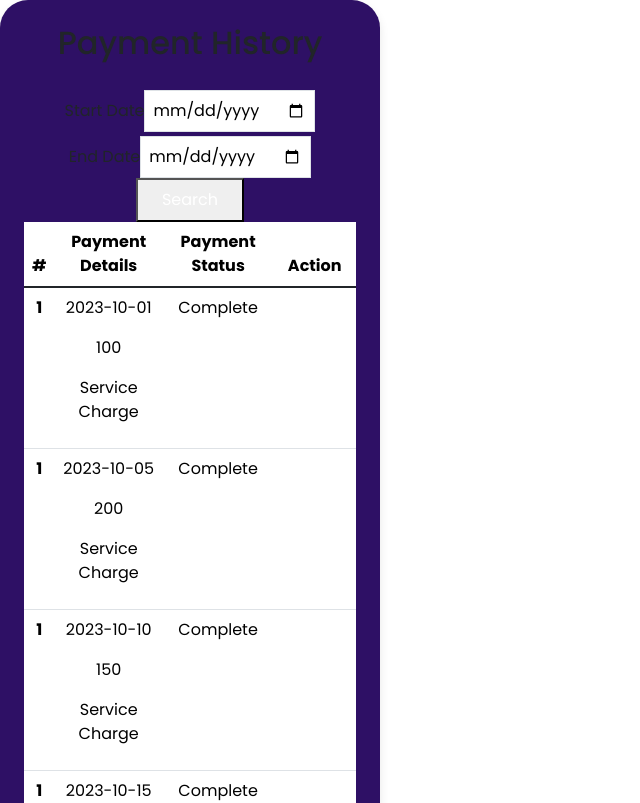
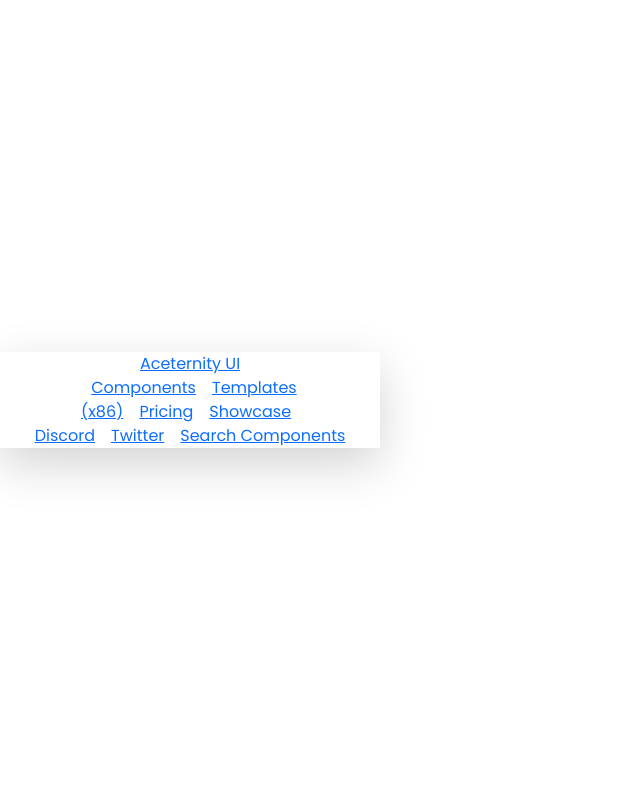
Before and after one commit to Dinithi-2000/All-in-one-Personal-Assistance-App, a React (Create React App) app in the folder Frontend/personal-assistance-app/: page / in a window 1280 px wide. Shown: the top 803 px of the page, without its empty margins (0-640 px from the left). Built offline with nearby package versions, Linux system fonts and the light colour scheme.

Commit message:
Implement React Router

```diff
--- a/Frontend/personal-assistance-app/src/App.js
+++ b/Frontend/personal-assistance-app/src/App.js
@@ -1,20 +1,19 @@
 import logo from './logo.svg';
 import './App.css';
 import PaymentDashboard from './Component/Pages/PaymentDashboard';
-import PaymentMethod from './Component/UI/PaymentMethod';
-import ServiceCatergoty from './Component/UI/ServiceCatergoty';
-import MonthlyPayment from './Component/UI/MonthlyPayment';
-import PaymentHistory from './Component/UI/PaymentHistory';
+
+import AppRoutes from './Routes/AppRoutes';
+import { useState } from 'react';
+import NavBar from './Component/UI/NavBar';
 
 function App() {
+
+  const [isAuthenticated, setIsAuthenticated] = useState(true);
   return (
     <div className="App">
 
-
-      {/*<PaymentDashboard />*/}
-      {/*<PaymentMethod />*/}
-      {/*<MonthlyPayment />*/}
-      <PaymentHistory />
+      {/*<AppRoutes isAuthenticated={isAuthenticated} setIsAuthenticated={setIsAuthenticated} />*/}
+      <NavBar />
     </div>
   );
 }
--- /dev/null
+++ b/Frontend/personal-assistance-app/src/Component/Pages/HomePage.jsx
@@ -0,0 +1,5 @@
+import React from "react";
+
+export default function HomePage() {
+  return <div>HomePage</div>;
+}
--- /dev/null
+++ b/Frontend/personal-assistance-app/src/Component/UI/Layout.jsx
@@ -0,0 +1,5 @@
+import React from "react";
+
+export default function Layout() {
+  return <div>Layout</div>;
+}
--- /dev/null
+++ b/Frontend/personal-assistance-app/src/Component/UI/NavBar.jsx
@@ -0,0 +1,81 @@
+import React from "react";
+
+const NavBar = () => {
+  return (
+    <nav className="bg-white shadow-lg">
+      <div className="max-w-6xl mx-auto px-4">
+        <div className="flex justify-between">
+          <div className="flex space-x-7">
+            {/* Logo or Brand Name */}
+            <div>
+              <a href="/" className="flex items-center py-4 px-2">
+                <span className="font-semibold text-gray-800 text-lg">
+                  Aceternity UI
+                </span>
+              </a>
+            </div>
+
+            {/* Navigation Links */}
+            <div className="hidden md:flex items-center space-x-6">
+              <a
+                href="/components"
+                className="py-4 px-2 text-gray-800 font-semibold hover:text-purple-600 transition duration-300 relative group"
+              >
+                Components
+                <span className="absolute bottom-0 left-0 w-full h-0.5 bg-gradient-to-r from-purple-400 to-pink-600 transform scale-x-0 group-hover:scale-x-100 transition-transform duration-300"></span>
+              </a>
+              <a
+                href="/templates"
+                className="py-4 px-2 text-gray-800 font-semibold hover:text-purple-600 transition duration-300 relative group"
+              >
+                Templates (x86)
+                <span className="absolute bottom-0 left-0 w-full h-0.5 bg-gradient-to-r from-purple-400 to-pink-600 transform scale-x-0 group-hover:scale-x-100 transition-transform duration-300"></span>
+              </a>
+              <a
+                href="/pricing"
+                className="py-4 px-2 text-gray-800 font-semibold hover:text-purple-600 transition duration-300 relative group"
+              >
+                Pricing
+                <span className="absolute bottom-0 left-0 w-full h-0.5 bg-gradient-to-r from-purple-400 to-pink-600 transform scale-x-0 group-hover:scale-x-100 transition-transform duration-300"></span>
+              </a>
+              <a
+                href="/showcase"
+                className="py-4 px-2 text-gray-800 font-semibold hover:text-purple-600 transition duration-300 relative group"
+              >
+                Showcase
+                <span className="absolute bottom-0 left-0 w-full h-0.5 bg-gradient-to-r from-purple-400 to-pink-600 transform scale-x-0 group-hover:scale-x-100 transition-transform duration-300"></span>
+              </a>
+            </div>
+          </div>
+
+          {/* Right Side Links (e.g., Discord, Twitter, Search) */}
+          <div className="hidden md:flex items-center space-x-6">
+            <a
+              href="/discord"
+              className="py-4 px-2 text-gray-800 font-semibold hover:text-purple-600 transition duration-300 relative group"
+            >
+              Discord
+              <span className="absolute bottom-0 left-0 w-full h-0.5 bg-gradient-to-r from-purple-400 to-pink-600 transform scale-x-0 group-hover:scale-x-100 transition-transform duration-300"></span>
+            </a>
+            <a
+              href="/twitter"
+              className="py-4 px-2 text-gray-800 font-semibold hover:text-purple-600 transition duration-300 relative group"
+            >
+              Twitter
+              <span className="absolute bottom-0 left-0 w-full h-0.5 bg-gradient-to-r from-purple-400 to-pink-600 transform scale-x-0 group-hover:scale-x-100 transition-transform duration-300"></span>
+            </a>
+            <a
+              href="/search"
+              className="py-4 px-2 text-gray-800 font-semibold hover:text-purple-600 transition duration-300 relative group"
+            >
+              Search Components
+              <span className="absolute bottom-0 left-0 w-full h-0.5 bg-gradient-to-r from-purple-400 to-pink-600 transform scale-x-0 group-hover:scale-x-100 transition-transform duration-300"></span>
+            </a>
+          </div>
+        </div>
+      </div>
+    </nav>
+  );
+};
+
+export default NavBar;
--- /dev/null
+++ b/Frontend/personal-assistance-app/src/Routes/AppRoutes.jsx
@@ -0,0 +1,25 @@
+import React from "react";
+import { Route, Routes } from "react-router-dom";
+import Layout from "../Component/UI/Layout";
+import HomePage from "../Component/Pages/HomePage";
+import PrivateRoute from "./PrivateRoute";
+import PaymentDashboard from "../Component/Pages/PaymentDashboard";
+import ServiceCatergoty from "../Component/UI/ServiceCatergoty";
+
+export default function AppRoutes({ isAuthenticated, setIsAuthenticated }) {
+  return (
+    <Routes>
+      {/*set public route*/}
+      <Route path="/" element={<Layout />}>
+        <Route index element={<HomePage />}></Route>
+        {/*<Route path="/login" element={<LoginPage setIsAuthenticated={setIsAuthenticated}/>}>login</Route>*/}
+        {/*Protected Path*/}
+        <Route element={<PrivateRoute isAuthenticated={isAuthenticated} />}>
+          <Route path="/payment" element={<PaymentDashboard />}>
+            <Route path="/MakePayment" element={<ServiceCatergoty />} />
+          </Route>
+        </Route>
+      </Route>
+    </Routes>
+  );
+}
--- /dev/null
+++ b/Frontend/personal-assistance-app/src/Routes/PrivateRoute.jsx
@@ -0,0 +1,7 @@
+import React from "react";
+import { Navigate, Outlet } from "react-router-dom";
+
+export default function PrivateRoute({ isAuthenticated }) {
+  //if user login only can navigate to others
+  return isAuthenticated ? <Outlet /> : <Navigate to="/login" replace />;
+}
--- a/Frontend/personal-assistance-app/src/Styles/Paymentcard.css
+++ b/Frontend/personal-assistance-app/src/Styles/Paymentcard.css
@@ -15,10 +15,10 @@
 .container {
   position: relative;
   background-color: #2e1065;
-  padding: 25px;
+  padding: 2px;
   border-radius: 28px;
-  max-width: 450px;
-  width: 100%;
+  max-width: 600px;
+  width: 600px;
   min-height: 250px;
   box-shadow: 0 5px 10px rgba(0, 0, 0, 0.1);
 }
@@ -35,7 +35,7 @@
 }
 
 .logo img {
-  width: 48px;
+  width: 50px;
   margin-right: 10px;
 }
 h5 {
@@ -49,12 +49,16 @@
 }
 h6 {
   color: #fff;
-  font-size: 12px;
+  font-size: 8px;
   font-weight: 400;
+}
+h5,
+h6 {
+  color: #fff !important;
 }
 h5 .number {
   margin-top: 4px;
-  font-size: 18px;
+  font-size: 10px;
   letter-spacing: 1px;
 }
 .name-number {
--- a/Frontend/personal-assistance-app/src/Styles/navbar.css
+++ b/Frontend/personal-assistance-app/src/Styles/navbar.css
@@ -37,12 +37,12 @@
 }
 .sideBar_menu .menu {
   position: absolute;
-  top: 80px;
+  top: 90px;
   width: 100%;
 }
 
 .sideBar_menu .menu li {
-  margin-top: 6px;
+  margin-top: 20px;
   padding: 14px 20px;
   text-align: left;
 }
--- a/Frontend/personal-assistance-app/src/Styles/paymentStyle.css
+++ b/Frontend/personal-assistance-app/src/Styles/paymentStyle.css
@@ -1,17 +1,23 @@
 body {
   background-color: #fefcff;
+  margin-top: -25px;
+  margin-left: 15px;
+  padding-left: -10px;
 }
 .dashboard-container {
   display: flex;
-  padding-top: -50%;
+  padding-top: -10%;
   flex-direction: row;
   gap: 90%;
 }
 .nav {
+  margin-top: -25px;
+  margin-left: 30px;
 }
 
 .stackcontent {
   margin-top: 50%;
-  margin-left: 60%;
+  margin-left: 95%;
+  padding-left: 40%;
   justify-content: center;
 }
```
Also changed, not shown: Frontend/personal-assistance-app/src/Component/UI/SideNavBar.jsx (+27 -22 lines).
